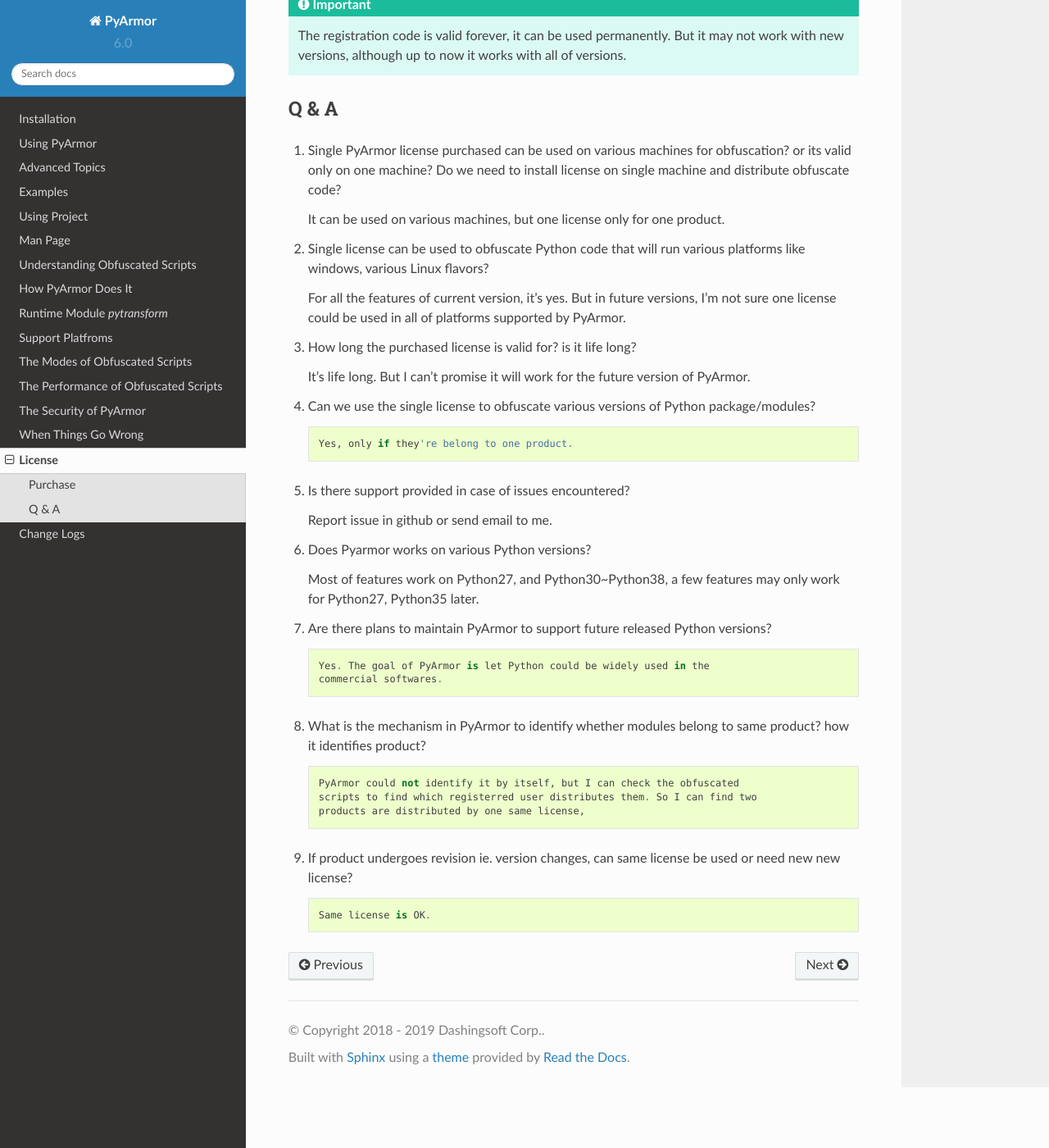
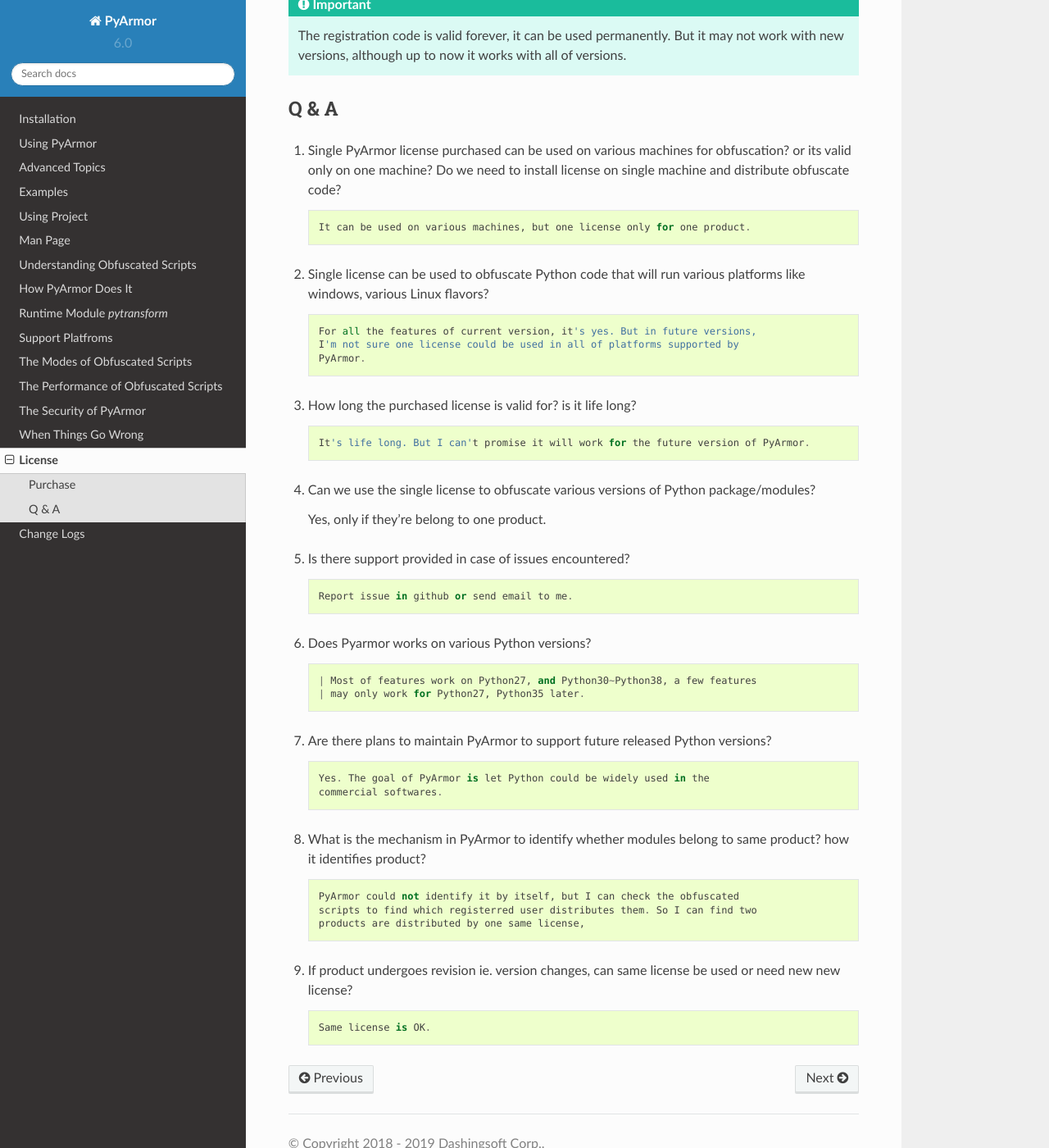
Before and after one commit to dashingsoft/pyarmor, a Sphinx documentation site: the page built from docs/license.rst, in a window 1280 px wide and 1400 px high, scrolled down 1893 px. Shown: the whole window at 82% size. Built offline with Sphinx 7.4.7 and the Read the Docs theme 2.0.0, drawn with Linux system fonts in a browser that asks for light colours.

Commit message:
Refine doc format

```diff
--- a/docs/license.rst
+++ b/docs/license.rst
@@ -103,31 +103,32 @@
    obfuscation? or its valid only on one machine? Do we need to install license
    on single machine and distribute obfuscate code? ::
 
-   It can be used on various machines, but one license only for one product.
+     It can be used on various machines, but one license only for one product.
 
 2. Single license can be used to obfuscate Python code that will run various
    platforms like windows, various Linux flavors? ::
 
-   For all the features of current version, it's yes. But in future versions,
-   I'm not sure one license could be used in all of platforms supported by PyArmor.
+     For all the features of current version, it's yes. But in future versions,
+     I'm not sure one license could be used in all of platforms supported by
+     PyArmor.
 
 3. How long the purchased license is valid for? is it life long? ::
 
-   It's life long. But I can't promise it will work for the future version of PyArmor.
+     It's life long. But I can't promise it will work for the future version of PyArmor.
 
 4. Can we use the single license to obfuscate various versions of Python
-   package/modules? ::
+   package/modules?
 
-     Yes, only if they're belong to one product.
+   | Yes, only if they're belong to one product.
 
 5. Is there support provided in case of issues encountered? ::
 
-   Report issue in github or send email to me.
+     Report issue in github or send email to me.
 
 6. Does Pyarmor works on various Python versions? ::
 
-   Most of features work on Python27, and Python30~Python38, a few features may
-   only work for Python27, Python35 later.
+   | Most of features work on Python27, and Python30~Python38, a few features
+   | may only work for Python27, Python35 later.
 
 7. Are there plans to maintain PyArmor to support future released Python
    versions?  ::
```
